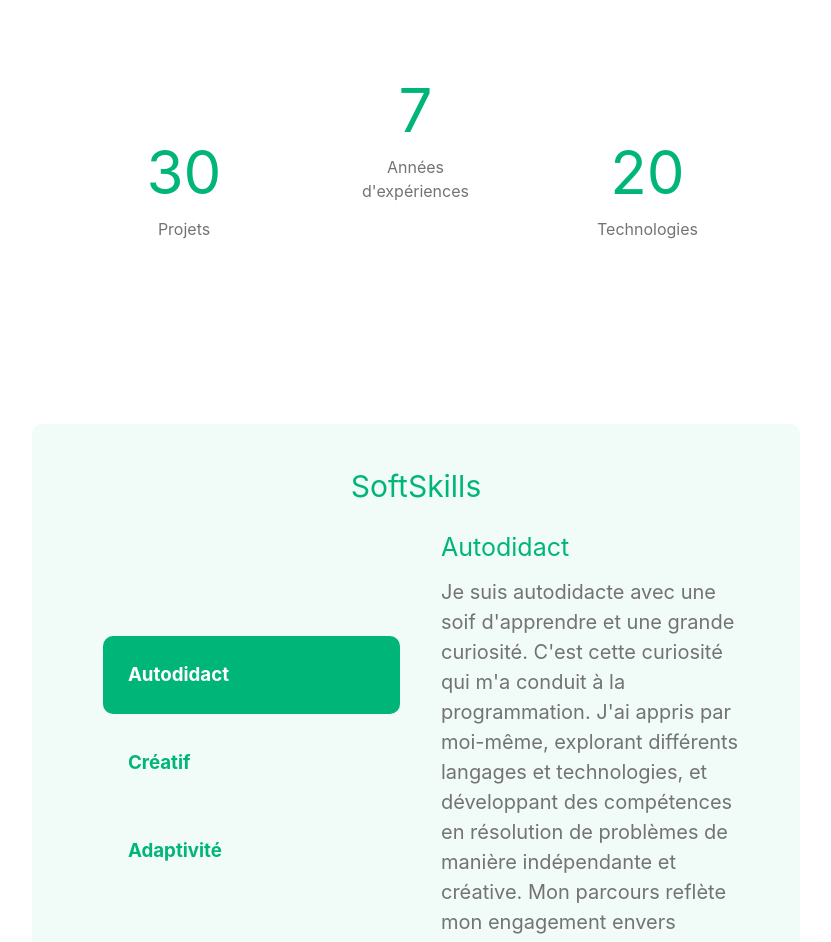
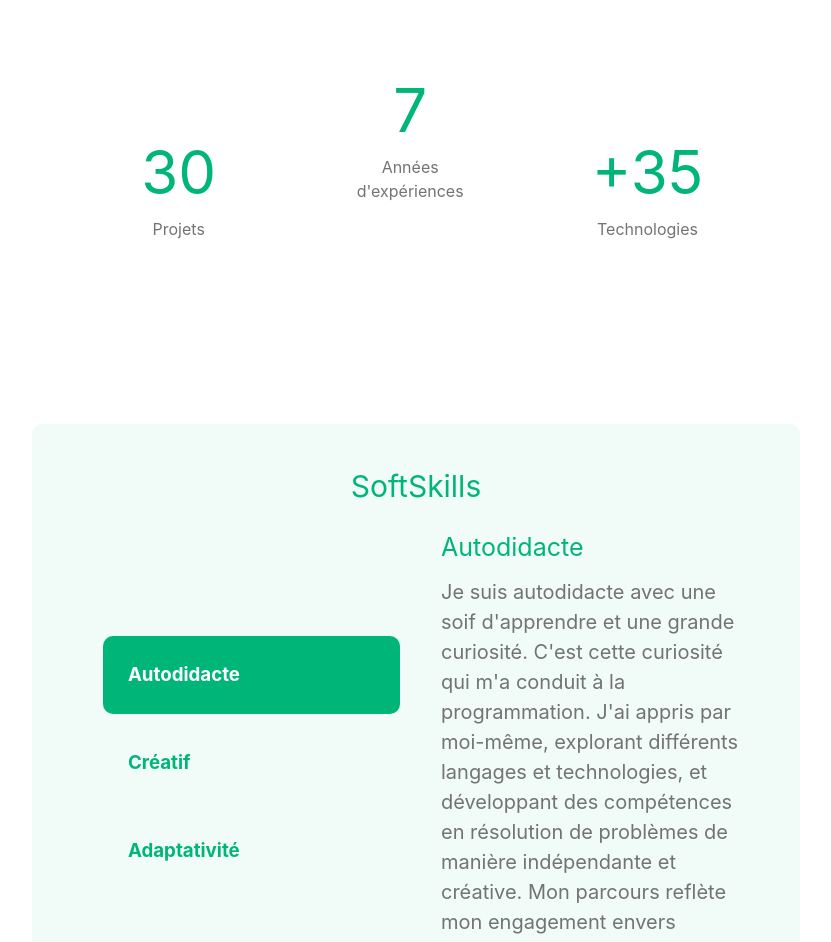
Before and after one commit to LeoMa33/Portfolio, a Vue app: page / in a window 1280 px wide. Shown: the part 2180-3122 px from the top of the page, without its empty margins (224-1055 px from the left). Built offline with nearby package versions, Linux system fonts and the light colour scheme.

Commit message:
Correction faute

```diff
--- a/src/components/sections/SectionChiffre.vue
+++ b/src/components/sections/SectionChiffre.vue
@@ -11,7 +11,7 @@
                 <p>Années d'expériences</p>
             </div>
             <div class="chiffre">
-                <h2>20</h2>
+                <h2>+35</h2>
                 <p>Technologies</p>
             </div>
         </div>
--- a/src/components/sections/SectionSoftSkills.vue
+++ b/src/components/sections/SectionSoftSkills.vue
@@ -23,9 +23,9 @@ import {ref} from 'vue';
 const currentSkill = ref(0);
 
 const softskills:SoftSkillsType[] = [
-    {title:"Autodidact", desc:"Je suis autodidacte avec une soif d'apprendre et une grande curiosité. C'est cette curiosité qui m'a conduit à la programmation. J'ai appris par moi-même, explorant différents langages et technologies, et développant des compétences en résolution de problèmes de manière indépendante et créative. Mon parcours reflète mon engagement envers l'apprentissage continu et ma passion pour la découverte."},
-    {title:"Créatif", desc:"Je suis une personne créative, capable de voir les choses sous différents angles et de trouver des solutions innovantes. Dans la programmation et d'autres domaines, j'aime expérimenter et sortir des sentiers battus. Cela me permet de proposer des solutions originales et d'apporter une touche personnelle à mes projets."},
-    {title:"Adaptivité", desc:"Je suis très adaptable et capable de m'ajuster rapidement à de nouvelles situations. Que ce soit dans la programmation ou dans d'autres domaines, j'apprends vite et m'adapte aux changements avec aisance. Cette flexibilité me permet de relever des défis variés et de toujours trouver des solutions appropriées aux problèmes rencontrés."}
+    {title:"Autodidacte", desc:"Je suis autodidacte avec une soif d'apprendre et une grande curiosité. C'est cette curiosité qui m'a conduit à la programmation. J'ai appris par moi-même, explorant différents langages et technologies, et développant des compétences en résolution de problèmes de manière indépendante et créative. Mon parcours reflète mon engagement envers l'apprentissage continu et ma passion pour la découverte."},
+    {title:"Créatif", desc:"Je suis une personne créative, capable de voir les choses sous différents angles et de trouver des solutions innovantes. Dans la programmation et d'autres domaines, j'aime expérimenter et sortir de ma zone de confort. Cela me permet de proposer des solutions originales et d'apporter une touche personnelle à mes projets."},
+    {title:"Adaptativité", desc:"Je suis très adaptable et capable de m'ajuster rapidement à de nouvelles situations. Que ce soit dans la programmation ou dans d'autres domaines, j'apprends vite et m'adapte aux changements avec aisance. Cette flexibilité me permet de relever des défis variés et de toujours trouver des solutions appropriées aux problèmes rencontrés."}
 ]
 
 
```
